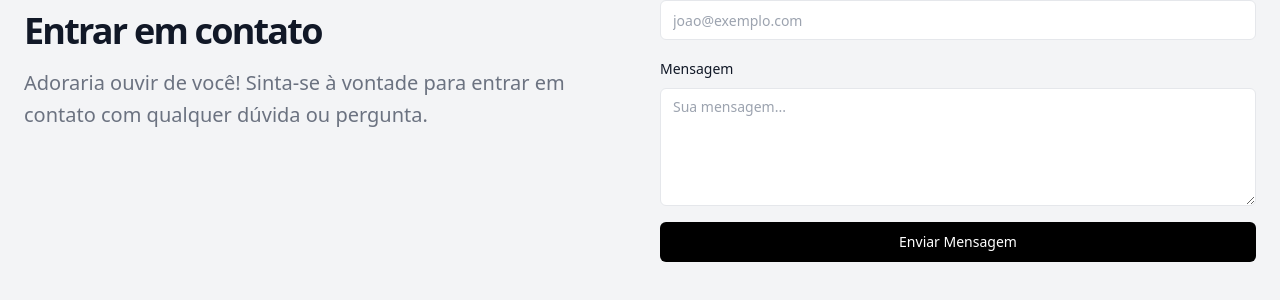
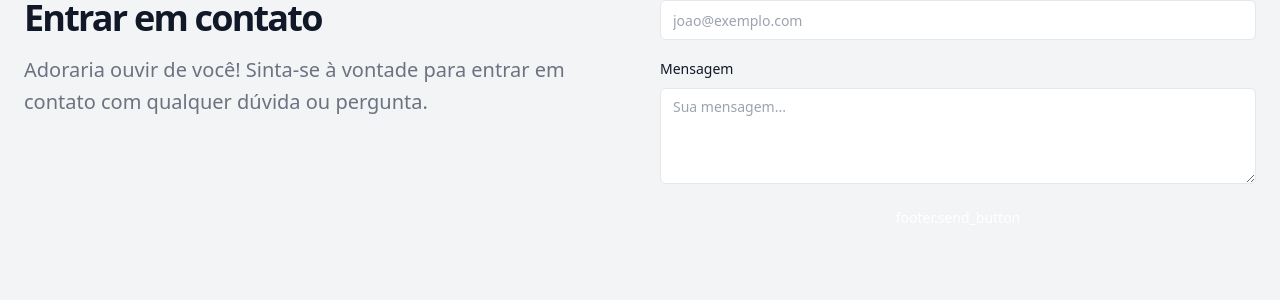
Before and after one commit to Manuel-AC-Ventura/portfolio, a React (Vite) app: page / in a window 1280 px wide. Shown: the part 2743-3043 px from the top of the page. Built offline with nearby package versions, Linux system fonts and the light colour scheme; no server answers.

Commit message:
chore: Refactor email sending in Footer component to use environment variable for sender address

```diff
--- /dev/null
+++ b/index-D0JWcYHJ.js
@@ -0,0 +1,5 @@
+const resendKey = process.env.RESEND_KEY;
+if (!resendKey) {
+    throw new Error("Missing API key. Pass it to the constructor `new Resend('re_123')`");
+}
+const resend = new Resend(resendKey);
--- a/src/components/Footer.jsx
+++ b/src/components/Footer.jsx
@@ -6,9 +6,9 @@ import { useState } from "react";
 export const Footer = () => {
   const { theme } = useTheme();
   const { t } = useTranslation();
-  const resend = new Resend();
   const resendkey = process.env.RESEND_KEY;
   const myEmail = process.env.My_EMAIL;
+  const resend = new Resend(resendkey);
 
   const [formData, setFormData] = useState({
     name: "",
@@ -28,7 +28,7 @@ export const Footer = () => {
     e.preventDefault();
     try {
       await resend.emails.send({
-        from: resendkey,
+        from: myEmail,
         to: myEmail,
         subject: `Message from ${formData.name}`,
         text: formData.message,
@@ -85,7 +85,6 @@ export const Footer = () => {
               className="flex h-10 w-full rounded-md border border-input bg-background px-3 py-2 text-sm ring-offset-background file:border-0 file:bg-transparent file:text-sm file:font-medium placeholder:text-muted-foreground focus-visible:outline-none focus-visible:ring-2 focus-visible:ring-ring focus-visible:ring-offset-2 disabled:cursor-not-allowed disabled:opacity-50"
               id="email"
               placeholder={t("footer.email_placeholder")}
-              type="email"
               value={formData.email}
               onChange={handleChange}
             />
@@ -98,19 +97,18 @@ export const Footer = () => {
               {t("footer.message_label")}
             </label>
             <textarea
-              className="flex min-h-[80px] w-full rounded-md border border-input bg-background px-3 py-2 text-sm ring-offset-background placeholder:text-muted-foreground focus-visible:outline-none focus-visible:ring-2 focus-visible:ring-ring focus-visible:ring-offset-2 disabled:cursor-not-allowed disabled:opacity-50"
+              className="flex h-24 w-full rounded-md border border-input bg-background px-3 py-2 text-sm ring-offset-background file:border-0 file:bg-transparent file:text-sm file:font-medium placeholder:text-muted-foreground focus-visible:outline-none focus-visible:ring-2 focus-visible:ring-ring focus-visible:ring-offset-2 disabled:cursor-not-allowed disabled:opacity-50"
               id="message"
               placeholder={t("footer.message_placeholder")}
-              rows="5"
               value={formData.message}
               onChange={handleChange}
             />
           </div>
           <button
-            className={`inline-flex items-center justify-center rounded-md text-sm font-medium transition-colors focus:outline-none h-10 px-4 py-2 w-full ${theme === "dark" ? "bg-white text-black hover:bg-gray-200" : "bg-black text-white hover:bg-neutral-900"}`}
             type="submit"
+            className={`w-full rounded-md bg-primary px-4 py-2 text-sm font-medium text-white transition-colors hover:bg-primary-dark focus:outline-none focus:ring-2 focus:ring-primary focus:ring-offset-2`}
           >
-            {t("footer.send_message_button")}
+            {t("footer.send_button")}
           </button>
         </form>
       </div>
```
